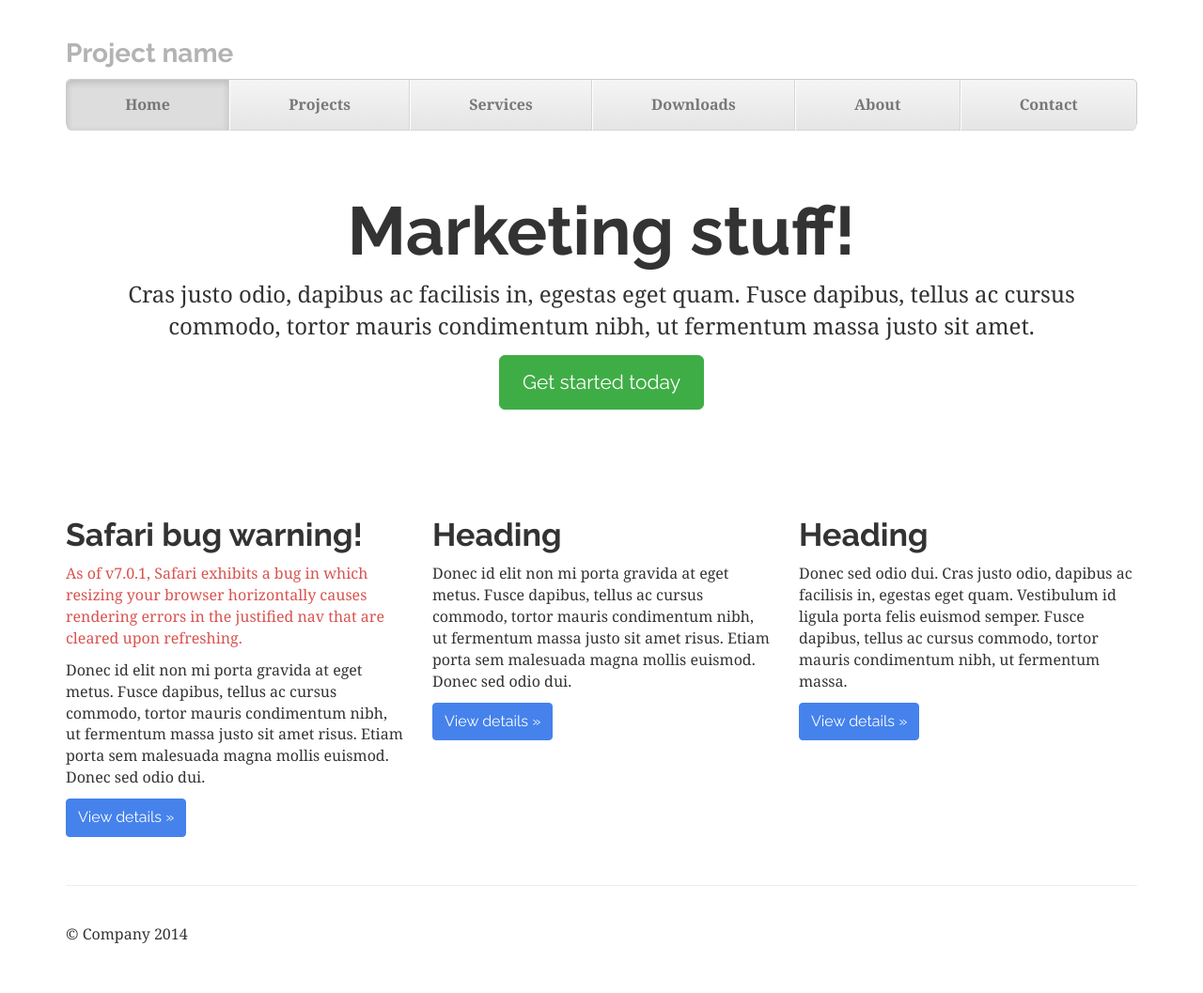
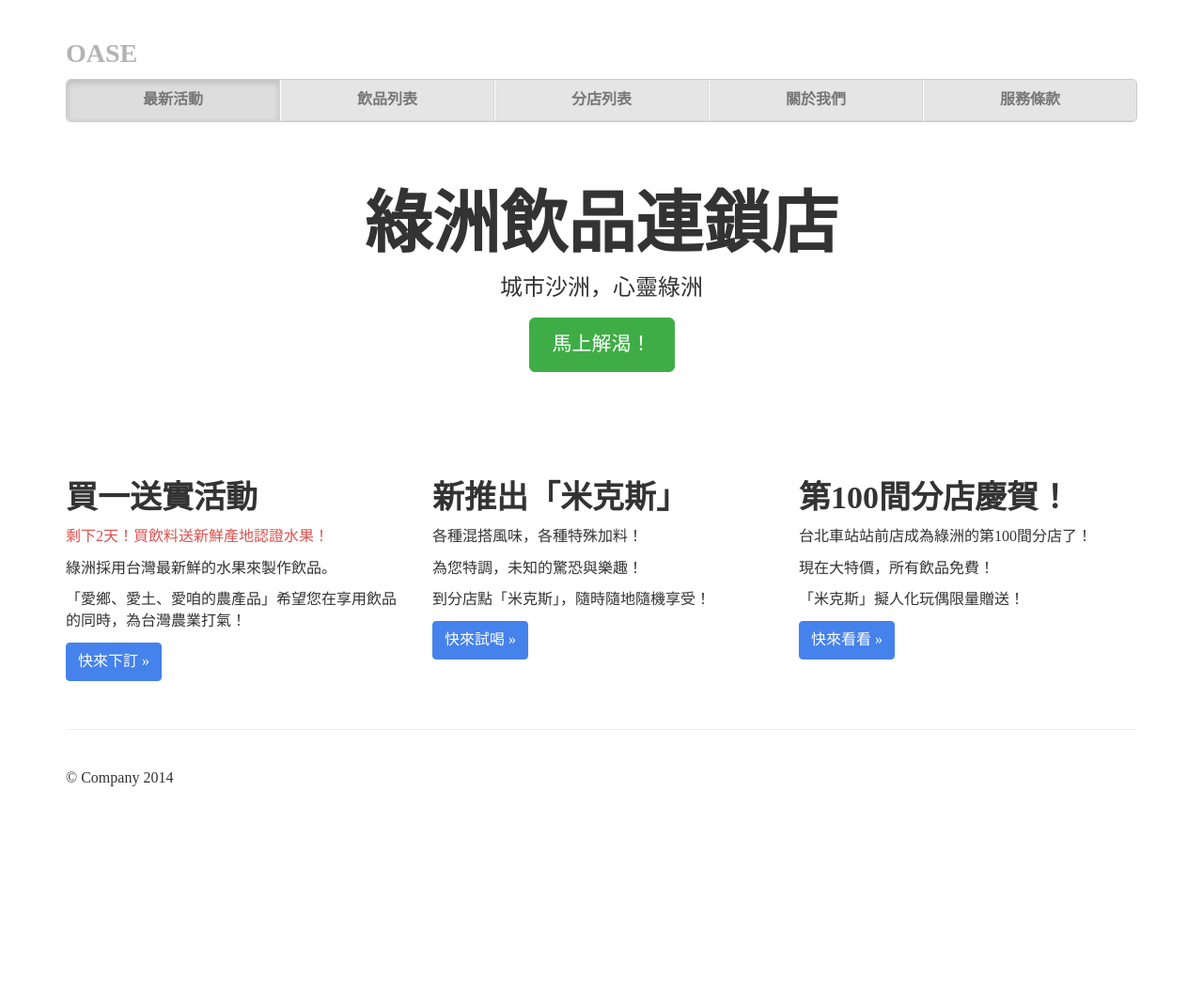
Before and after one commit to MeiGic/oase, a PHP site: page / in a window 1280 px wide. Shown: the whole page at 94% size. After the commit the page ends 837 px from the top, so only its background shows below. Run offline with PHP 8.4, Linux system fonts and the light colour scheme.

Commit message:
Updated some css and descriptions.

```diff
--- a/css/oase.css
+++ b/css/oase.css
@@ -1,5 +1,9 @@
 body {
   padding-top: 20px;
+}
+
+body, h1, h2, h3, h4, h5, h6, li, .btn {
+  font-family: "Microsoft JhengHei";
 }
 
 .footer {
@@ -22,25 +26,26 @@ body {
 /* Customize the nav-justified links to be fill the entire space of the .navbar */
 
 .nav-justified {
+  font-family: "Raleway","Helvetica Neue",Helvetica,Arial,sans-serif;
   background-color: #eee;
   border: 1px solid #ccc;
   border-radius: 5px;
 }
 .nav-justified > li > a {
-  padding-top: 15px;
-  padding-bottom: 15px;
+  padding-top: 10px;
+  padding-bottom: 10px;
   margin-bottom: 0;
   font-weight: bold;
   color: #777;
   text-align: center;
-  background-color: #e5e5e5; /* Old browsers */
-  background-image: -webkit-gradient(linear, left top, left bottom, from(#f5f5f5), to(#e5e5e5));
-  background-image: -webkit-linear-gradient(top, #f5f5f5 0%, #e5e5e5 100%);
-  background-image:      -o-linear-gradient(top, #f5f5f5 0%, #e5e5e5 100%);
-  background-image: -webkit-gradient(linear, left top, left bottom, from(top), color-stop(0%, #f5f5f5), to(#e5e5e5));
-  background-image:         linear-gradient(top, #f5f5f5 0%, #e5e5e5 100%);
-  filter: progid:DXImageTransform.Microsoft.gradient( startColorstr='#f5f5f5', endColorstr='#e5e5e5',GradientType=0 ); /* IE6-9 */
-  background-repeat: repeat-x; /* Repeat the gradient */
+  background-color: #e5e5e5; /* Old browsers
+  /*background-image: -webkit-gradient(linear, left top, left bottom, from(#f5f5f5), to(#e5e5e5));*/
+  /*background-image: -webkit-linear-gradient(top, #f5f5f5 0%, #e5e5e5 100%);*/
+  /*background-image:      -o-linear-gradient(top, #f5f5f5 0%, #e5e5e5 100%);
+  /*background-image: -webkit-gradient(linear, left top, left bottom, from(top), color-stop(0%, #f5f5f5), to(#e5e5e5));*/
+  /*background-image:         linear-gradient(top, #f5f5f5 0%, #e5e5e5 100%);*/
+  /*filter: progid:DXImageTransform.Microsoft.gradient( startColorstr='#f5f5f5', endColorstr='#e5e5e5',GradientType=0 ); /* IE6-9 */
+  /*background-repeat: repeat-x; /* Repeat the gradient */
   border-bottom: 1px solid #d5d5d5;
 }
 .nav-justified > .active > a,
--- a/index.html
+++ b/index.html
@@ -8,7 +8,7 @@
     <meta name="author" content="">
     <link rel="icon" href="../../assets/ico/favicon.ico">
 
-    <title>Justified Nav Template for Bootstrap</title>
+    <title>OASE 綠洲飲品連鎖店</title>
 
     <!-- Bootstrap core CSS -->
     <link href="css/bootstrap.min.css" rel="stylesheet">
@@ -35,41 +35,45 @@
     <div class="container">
 
       <div class="masthead">
-        <h3 class="text-muted">Project name</h3>
+        <h3 class="text-muted">OASE</h3>
         <ul class="nav nav-justified">
-          <li class="active"><a href="#">Home</a></li>
-          <li><a href="#">Projects</a></li>
-          <li><a href="#">Services</a></li>
-          <li><a href="#">Downloads</a></li>
-          <li><a href="#">About</a></li>
-          <li><a href="#">Contact</a></li>
+          <li class="active"><a href="#">最新活動</a></li>
+          <li><a href="#">飲品列表</a></li>
+          <li><a href="#">分店列表</a></li>
+          <li><a href="#">關於我們</a></li>
+          <li><a href="#">服務條款</a></li>
         </ul>
       </div>
 
       <!-- Jumbotron -->
       <div class="jumbotron">
-        <h1>Marketing stuff!</h1>
-        <p class="lead">Cras justo odio, dapibus ac facilisis in, egestas eget quam. Fusce dapibus, tellus ac cursus commodo, tortor mauris condimentum nibh, ut fermentum massa justo sit amet.</p>
-        <p><a class="btn btn-lg btn-success" href="#" role="button">Get started today</a></p>
+        <h1>綠洲飲品連鎖店</h1>
+        <p class="lead">城市沙洲，心靈綠洲</p>
+        <p><a class="btn btn-lg btn-success" href="#" role="button">馬上解渴！</a></p>
       </div>
 
       <!-- Example row of columns -->
       <div class="row">
         <div class="col-lg-4">
-          <h2>Safari bug warning!</h2>
-          <p class="text-danger">As of v7.0.1, Safari exhibits a bug in which resizing your browser horizontally causes rendering errors in the justified nav that are cleared upon refreshing.</p>
-          <p>Donec id elit non mi porta gravida at eget metus. Fusce dapibus, tellus ac cursus commodo, tortor mauris condimentum nibh, ut fermentum massa justo sit amet risus. Etiam porta sem malesuada magna mollis euismod. Donec sed odio dui. </p>
-          <p><a class="btn btn-primary" href="#" role="button">View details &raquo;</a></p>
+          <h2>買一送實活動</h2>
+          <p class="text-danger">剩下2天！買飲料送新鮮產地認證水果！</p>
+		  <p>綠洲採用台灣最新鮮的水果來製作飲品。</p>
+		  <p>「愛鄉、愛土、愛咱的農產品」希望您在享用飲品的同時，為台灣農業打氣！</p>
+          <p><a class="btn btn-primary" href="#" role="button">快來下訂 &raquo;</a></p>
         </div>
         <div class="col-lg-4">
-          <h2>Heading</h2>
-          <p>Donec id elit non mi porta gravida at eget metus. Fusce dapibus, tellus ac cursus commodo, tortor mauris condimentum nibh, ut fermentum massa justo sit amet risus. Etiam porta sem malesuada magna mollis euismod. Donec sed odio dui. </p>
-          <p><a class="btn btn-primary" href="#" role="button">View details &raquo;</a></p>
+          <h2>新推出「米克斯」</h2>
+          <p>各種混搭風味，各種特殊加料！</p>
+		  <p>為您特調，未知的驚恐與樂趣！</p>
+		  <p>到分店點「米克斯」，隨時隨地隨機享受！</p>
+          <p><a class="btn btn-primary" href="#" role="button">快來試喝 &raquo;</a></p>
        </div>
         <div class="col-lg-4">
-          <h2>Heading</h2>
-          <p>Donec sed odio dui. Cras justo odio, dapibus ac facilisis in, egestas eget quam. Vestibulum id ligula porta felis euismod semper. Fusce dapibus, tellus ac cursus commodo, tortor mauris condimentum nibh, ut fermentum massa.</p>
-          <p><a class="btn btn-primary" href="#" role="button">View details &raquo;</a></p>
+          <h2>第100間分店慶賀！</h2>
+          <p>台北車站站前店成為綠洲的第100間分店了！</p>
+		  <p>現在大特價，所有飲品免費！</p>
+		  <p>「米克斯」擬人化玩偶限量贈送！</p>
+          <p><a class="btn btn-primary" href="#" role="button">快來看看 &raquo;</a></p>
         </div>
       </div>
 
```
